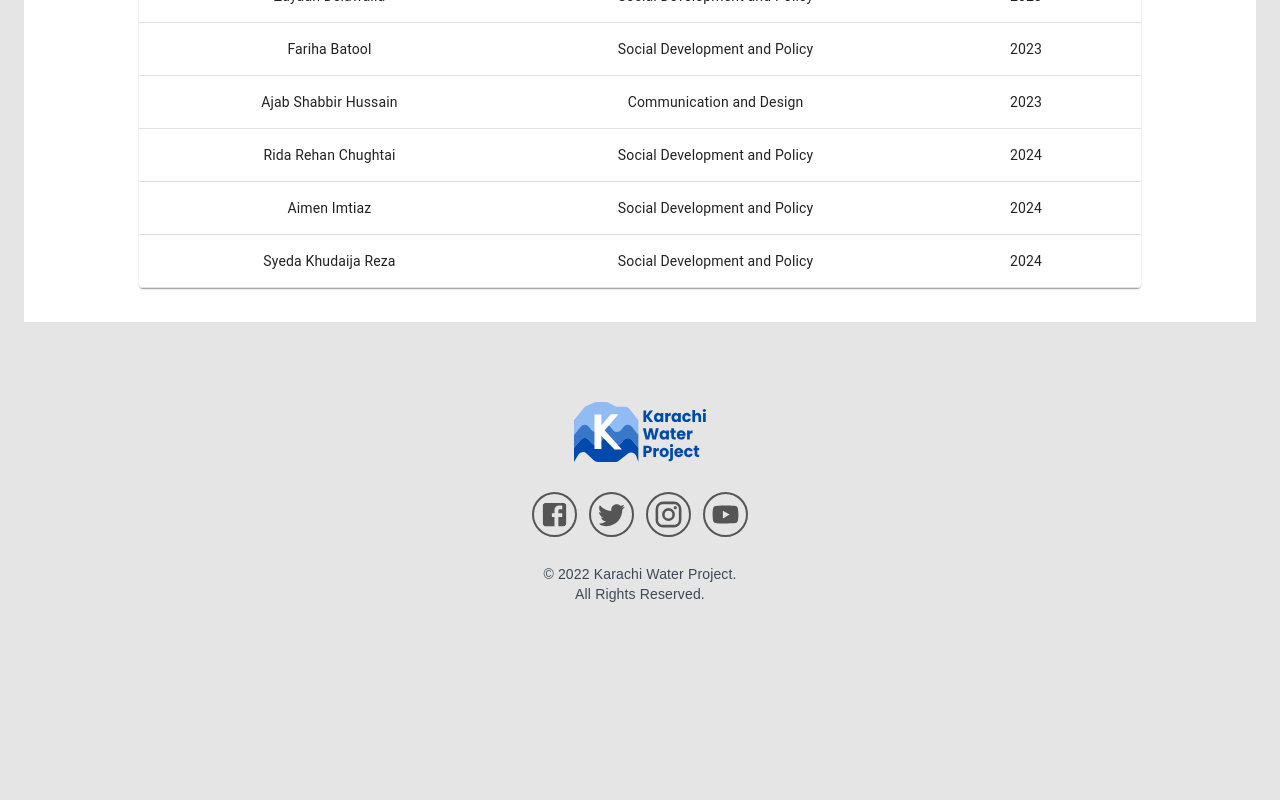
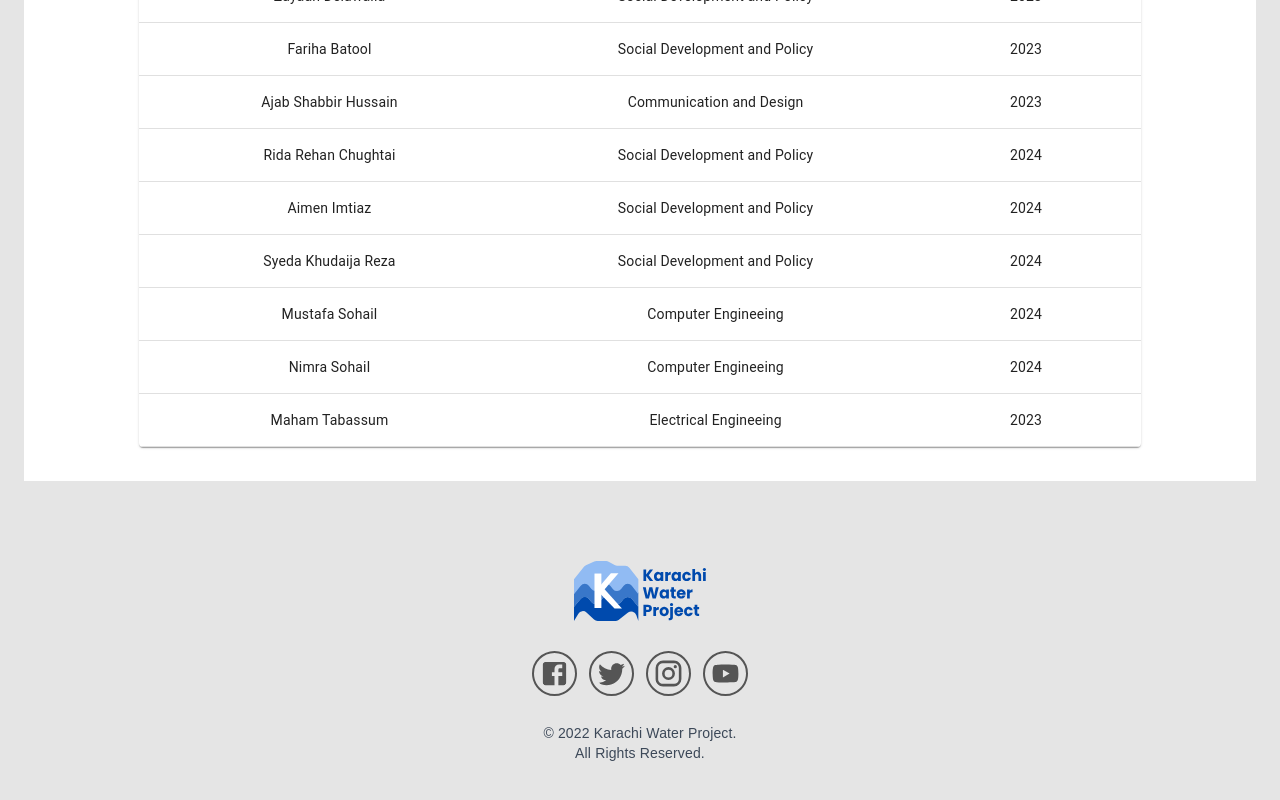
Before and after one commit to karachiwaterproject/kwp-frontend, a React (Create React App) app: page /team in a window 1280 px wide. Shown: the part 3387-4187 px from the top of the page. Before the commit the page ends 4046 px from the top, so only its background shows below. Built offline with nearby package versions, Linux system fonts and the light colour scheme; a web font is replaced by a local one; what google-maps-react would draw is missing.

Commit message:
Teams page updated (4)

```diff
--- a/src/components/Header/HeaderLinks.js
+++ b/src/components/Header/HeaderLinks.js
@@ -123,7 +123,7 @@ function HeaderLinks({ auth: { isAuthenticated, loading }, logout }) {
               className={classes.dropdownLink}
               activeClassName={classes.activeDropdowLink}
             >
-              Flowmeter Development
+              Smart Device Development
             </NavLink>,
             <NavLink
               to="/projects/water-security"
--- a/src/views/Projects/FlowmeterDevelopment.js
+++ b/src/views/Projects/FlowmeterDevelopment.js
@@ -77,7 +77,7 @@ const FlowmeterDevelopment = (props) => {
               challenges focus on a perceived ‘shortage’, it is not informed by
               credible empirical analysis and is based on unverified
               assumptions. In this study, we are designing cost-effective smart
-              flowmeters, and then installing these devices in a variety of
+              devices, and then installing these devices in a variety of
               households exhibiting a wide range of socioeconomic
               characteristics. Combined with the outputs from Study 3, this
               study will provide two key solutions to Karachi’s water
--- a/src/views/Teams/Teams.js
+++ b/src/views/Teams/Teams.js
@@ -273,6 +273,21 @@ const undergraduates = [
     major: "Social Development and Policy",
     year: "2024",
   },
+  {
+    name: "Mustafa Sohail",
+    major: "Computer Engineeing",
+    year: "2024",
+  },
+  {
+    name: "Nimra Sohail",
+    major: "Computer Engineeing",
+    year: "2024",
+  },
+  {
+    name: "Maham Tabassum",
+    major: "Electrical Engineeing",
+    year: "2023",
+  },
 ];
 const activeMembers = members.filter((member) => member.status);
 const aluminiMembers = members.filter((member) => member.status === false);
```
